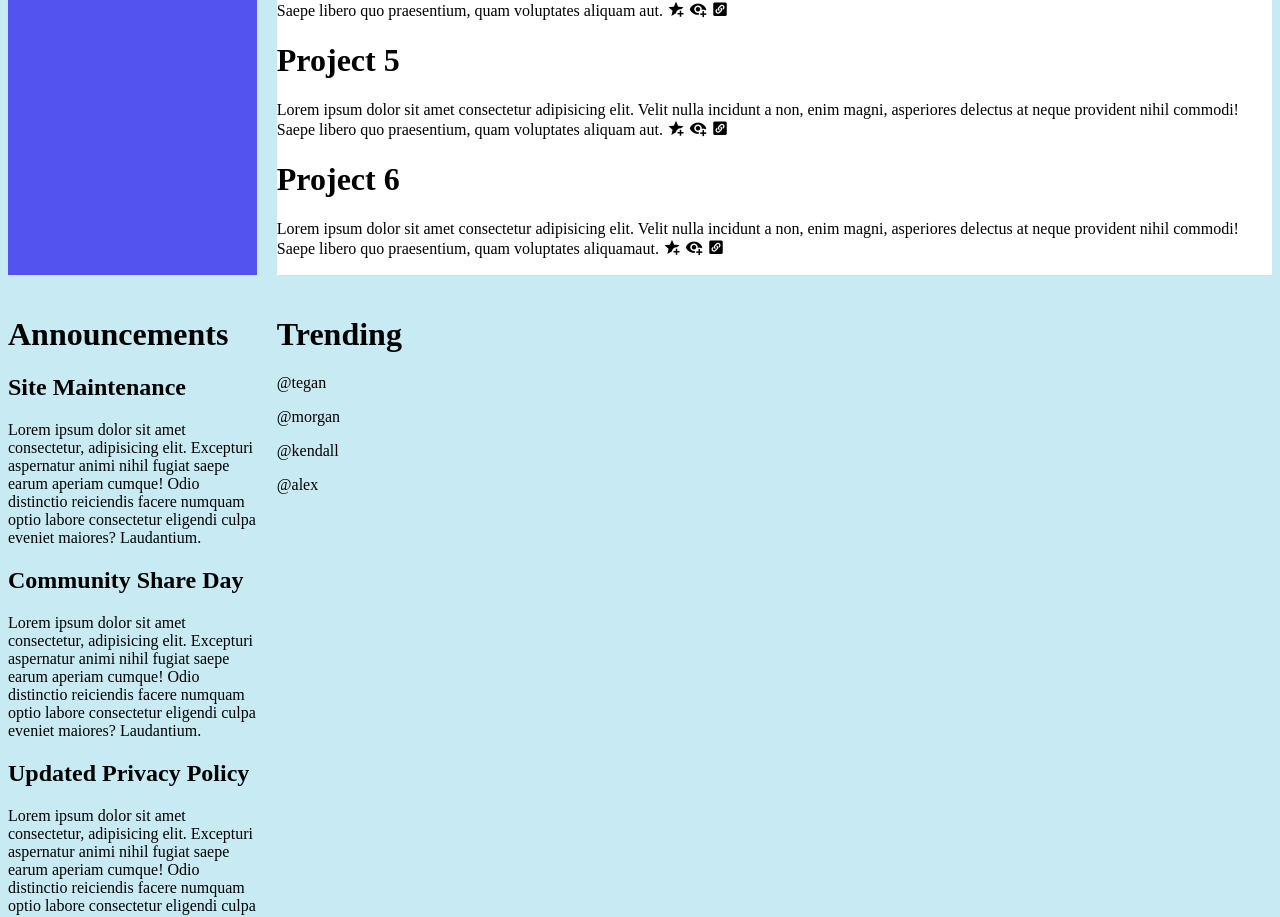
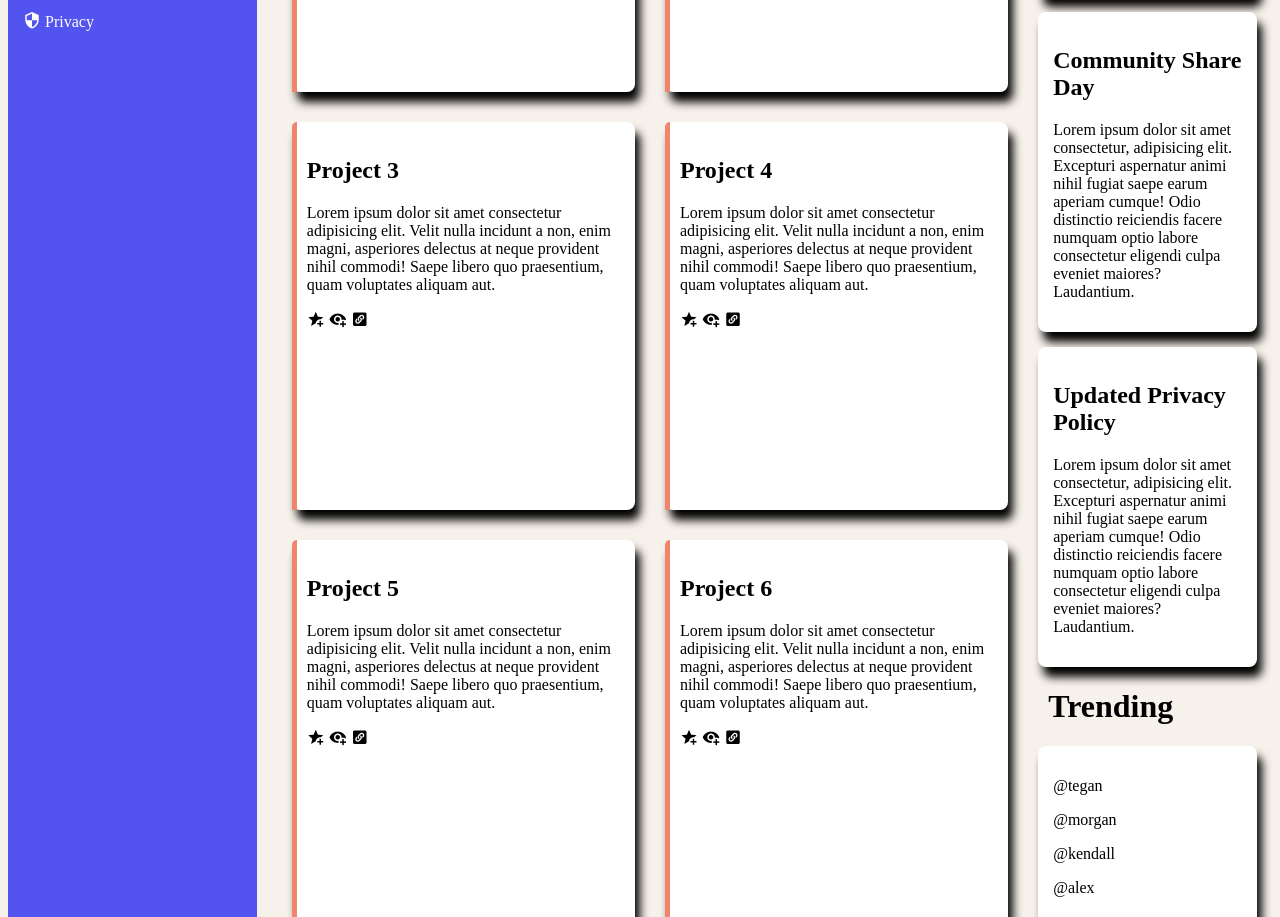
Before and after one commit to Tsotz/odin-cssGrid, a plain HTML site: page index.html in a window 1280 px wide. Shown: the part 738-1655 px from the top of the page. Drawn offline with Linux system fonts and the light colour scheme.

Commit message:
all done.

```diff
--- a/index.html
+++ b/index.html
@@ -57,75 +57,110 @@
     </div>
 
     <div class="main">
+        <h1>Your Projects</h1>
+        <h1 id="ann">Announcements</h1>
+        <div class="projects">
 
-        <h1>Your Projects</h1>
+
+            <div class="project">
+                <h2>Project 1</h2>
                 <p>
-            <h1>Project 1</h1>
                     Lorem ipsum dolor sit amet consectetur adipisicing elit. Velit nulla incidunt a non, enim magni,
                     asperiores delectus at neque provident nihil commodi! Saepe libero quo praesentium, quam voluptates aliquam aut.
+                </p>
                 <i class="mdi mdi-star-plus"></i> <i class="mdi mdi-eye-plus"></i> <i class="mdi mdi-link-box-variant"></i>
-        </p>
+            </div>
+
+            <div class="project">
+                <h2>Project 2</h2>
                 <p>
-            <h1>Project 2</h1>
                     Lorem ipsum dolor sit amet consectetur adipisicing elit. Velit nulla incidunt a non, enim magni,
                     asperiores delectus at neque provident nihil commodi! Saepe libero quo praesentium, quam voluptates aliquam aut.
+                </p>
                 <i class="mdi mdi-star-plus"></i> <i class="mdi mdi-eye-plus"></i> <i class="mdi mdi-link-box-variant"></i>
-        </p>
+            </div>
+            <div class="project">
+                <h2>Project 3</h2>
                 <p>
-            <h1>Project 3</h1>
                     Lorem ipsum dolor sit amet consectetur adipisicing elit. Velit nulla incidunt a non, enim magni,
                     asperiores delectus at neque provident nihil commodi! Saepe libero quo praesentium, quam voluptates aliquam aut.
+                </p>
                 <i class="mdi mdi-star-plus"></i> <i class="mdi mdi-eye-plus"></i> <i class="mdi mdi-link-box-variant"></i>
-        </p>
+            </div>
+
+            <div class="project">
+                <h2>Project 4</h2>
                 <p>
-            <h1>Project 4</h1>
                     Lorem ipsum dolor sit amet consectetur adipisicing elit. Velit nulla incidunt a non, enim magni,
                     asperiores delectus at neque provident nihil commodi! Saepe libero quo praesentium, quam voluptates aliquam aut.
+                </p>
                 <i class="mdi mdi-star-plus"></i> <i class="mdi mdi-eye-plus"></i> <i class="mdi mdi-link-box-variant"></i>
-        </p>
+            </div>
+
+            <div class="project">
+                <h2>Project 5</h2>
                 <p>
-            <h1>Project 5</h1>
                     Lorem ipsum dolor sit amet consectetur adipisicing elit. Velit nulla incidunt a non, enim magni,
                     asperiores delectus at neque provident nihil commodi! Saepe libero quo praesentium, quam voluptates aliquam aut.
+                </p>
                 <i class="mdi mdi-star-plus"></i> <i class="mdi mdi-eye-plus"></i> <i class="mdi mdi-link-box-variant"></i>
+            </div>
+            <div class="project">
+                <h2>Project 6</h2>
+                <p>
+                    Lorem ipsum dolor sit amet consectetur adipisicing elit. Velit nulla incidunt a non, enim magni,
+                    asperiores delectus at neque provident nihil commodi! Saepe libero quo praesentium, quam voluptates aliquam aut.
                 </p>
-        <p>
-            <h1>Project 6</h1>
-            Lorem ipsum dolor sit amet consectetur adipisicing elit. Velit nulla incidunt a non, enim magni,
-            asperiores delectus at neque provident nihil commodi! Saepe libero quo praesentium, quam voluptates aliquamaut.
                 <i class="mdi mdi-star-plus"></i> <i class="mdi mdi-eye-plus"></i> <i class="mdi mdi-link-box-variant"></i>
-        </p>
             </div>
+        </div>
+        <div class="main-right">
 
             <div class="anno">
-        <h1>Announcements</h1>
+
+                <div class="right-top">
+                    <h2>Site Maintenance</h2>
                     <p>
-            <h2>Site Maintenance</h2>
-            Lorem ipsum dolor sit amet consectetur, adipisicing elit. Excepturi aspernatur animi nihil
-            fugiat saepe earum aperiam cumque! Odio distinctio reiciendis facere numquam optio labore consectetur
-             eligendi culpa eveniet maiores? Laudantium.
-        </p>
-        <p>
-            <h2>Community Share Day</h2>
-            Lorem ipsum dolor sit amet consectetur, adipisicing elit. Excepturi aspernatur animi nihil
-            fugiat saepe earum aperiam cumque! Odio distinctio reiciendis facere numquam optio labore consectetur
-             eligendi culpa eveniet maiores? Laudantium.
-        </p>
-        <p>
-            <h2>Updated Privacy Policy</h2>
+
                         Lorem ipsum dolor sit amet consectetur, adipisicing elit. Excepturi aspernatur animi nihil
                         fugiat saepe earum aperiam cumque! Odio distinctio reiciendis facere numquam optio labore consectetur
                          eligendi culpa eveniet maiores? Laudantium.
                     </p>
                 </div>
+                <div class="right-top">
+                    <h2>Community Share Day</h2>
+                    <p>
+
+                        Lorem ipsum dolor sit amet consectetur, adipisicing elit. Excepturi aspernatur animi nihil
+                        fugiat saepe earum aperiam cumque! Odio distinctio reiciendis facere numquam optio labore consectetur
+                         eligendi culpa eveniet maiores? Laudantium.
+                    </p>
+                </div>
+                <div class="right-top">
+                    <h2>Updated Privacy Policy</h2>
+                    <p>
+
+                        Lorem ipsum dolor sit amet consectetur, adipisicing elit. Excepturi aspernatur animi nihil
+                        fugiat saepe earum aperiam cumque! Odio distinctio reiciendis facere numquam optio labore consectetur
+                         eligendi culpa eveniet maiores? Laudantium.
+                    </p>
+                </div>
+            </div>
 
             <div class="trend">
-        <h1>Trending</h1>
+                <h1 id="tre">Trending</h1>
+                <div class="tren">
                     <p>@tegan</p>
                     <p>@morgan</p>
                     <p>@kendall</p>
                     <p>@alex</p>
                 </div>
+            </div>
+        </div>
+    </div>
+
+
+
 
 
 
--- a/style.css
+++ b/style.css
@@ -1,12 +1,14 @@
 body {
 
-    background-color: rgb(200, 235, 243);
+    background-color: rgb(247, 241, 235);
     display: grid;
     grid-template-columns: 1fr 4fr;
     grid-template-rows: 1fr 4fr;
     gap: 20px;
 
 }
+
+
 
 i {
 
@@ -64,6 +66,36 @@ i {
     display: grid;
     grid-template-rows: 1fr 1fr;
     padding: 10px;
+    box-shadow:0 6px 10px;
+
+}
+
+button {
+
+    background-color: rgb(83, 83, 240);
+    color:white;
+    font-size:16px;
+    padding:10px 20px;
+    border:none;
+    border-radius:5px;
+    margin:0 5px;
+    cursor:pointer;
+
+}
+
+button:hover {
+
+    background-color:white;
+    color:rgb(83, 83, 240);
+    box-shadow: 0 6px 10px;
+
+}
+
+#srcBar {
+
+    width:75%;
+    border-radius: 10px;
+    background-color: rgb(247, 241, 235);
 
 }
 
@@ -93,6 +125,7 @@ i {
 .header-bottom {
 
     display: flex;
+    justify-content: space-between;
     align-items: center;
 
 }
@@ -115,6 +148,96 @@ i {
 
 .main {
 
-    background-color: white;
+   background-color:rgb(247, 241, 235);
+   display: grid;
+   grid-template-columns: 3fr 1fr;
+   grid-template-rows: auto 1fr;
+
 
 }
+
+
+.main > h1,
+.main-right > h1:first-of-type {
+    margin-bottom: 10px;
+}
+
+
+.project {
+
+    background-color: white;
+    border-radius:8px;
+    margin: 15px;
+    padding:15px;
+    box-shadow:5px 10px 10px;
+    position: relative;
+
+}
+
+.project::before {
+    content: '';
+    position: absolute;
+    top: 0;
+    left: 0;
+    width: 5px;
+    height: 100%;
+    background-color: #f0856d;
+    border-top-left-radius: 8px;
+}
+
+
+
+.projects {
+
+    grid-column:1;
+    grid-row:2;
+    display: grid;
+    grid-template-columns: repeat(auto-fit, minmax(250px,1fr));
+    grid-template-rows: repeat(auto-fit, minmax(200px,1fr));
+
+}
+
+
+
+
+.main-right {
+
+    grid-column: 2;
+    grid-row:2;
+
+}
+
+#ann {
+
+    grid-column: 2;
+    grid-row:1;
+    margin-left: 25px;
+}
+
+
+
+.right-top {
+
+    background-color: white;
+    border-radius:8px;
+    margin: 15px;
+    padding:15px;
+    box-shadow:5px 10px 10px;
+
+}
+
+.tren {
+
+    background-color: white;
+    border-radius:8px;
+    margin: 15px;
+    padding:15px;
+    box-shadow:5px 10px 10px;
+
+}
+
+#tre {
+
+    margin-left: 25px;
+
+}
```
Lines whose indentation alone changed are shown as unchanged.
